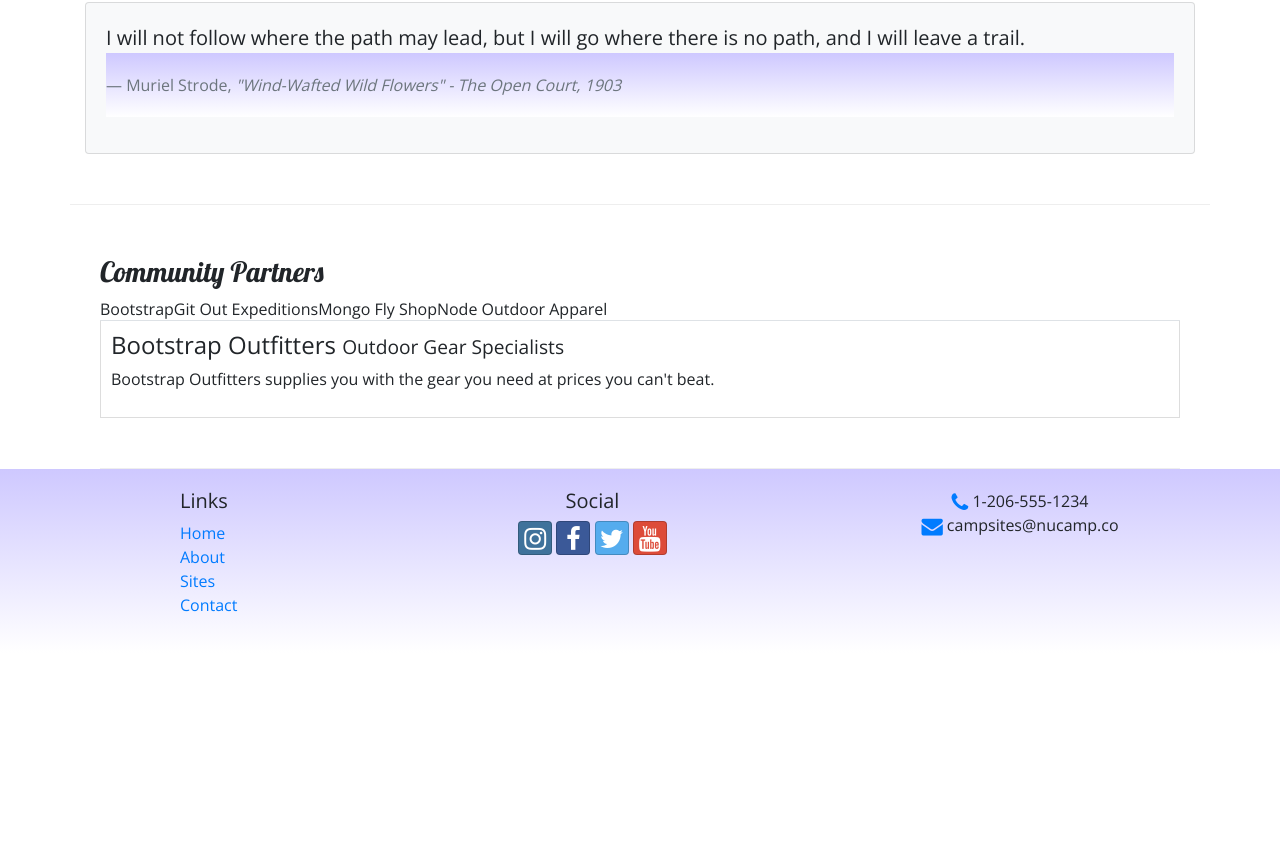
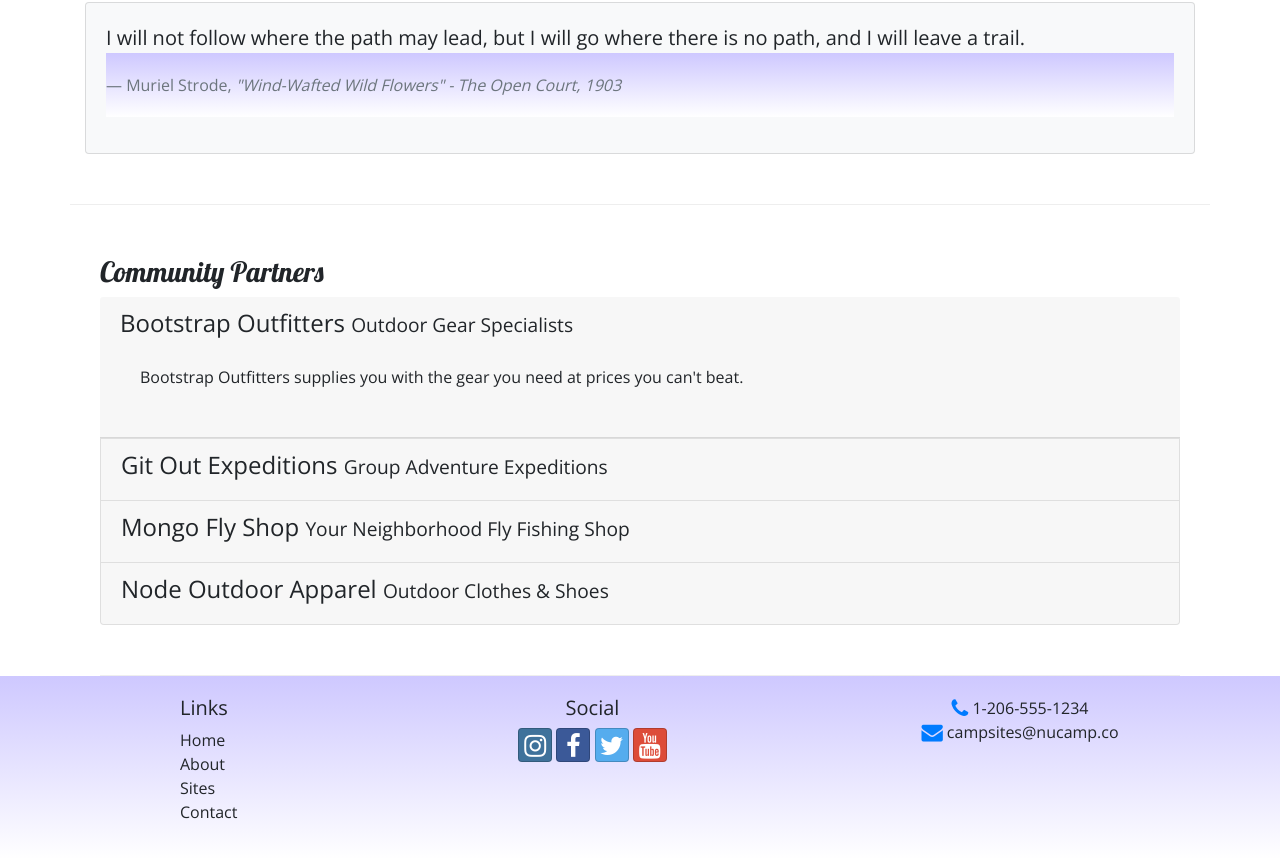
Before and after one commit to BennyDeet/bootstrap, a website: page aboutus.html in a window 1280 px wide. Shown: the part 688-1546 px from the top of the page. Before the commit the page ends 1341 px from the top, so only its background shows below. Drawn offline with nearby package versions, Linux system fonts and the light colour scheme.

Commit message:
Accordion

```diff
--- a/aboutus.html
+++ b/aboutus.html
@@ -32,7 +32,8 @@
                     <h2>a better way to camp</h2>
                 </div>
                 <div class="col col-md-4 col-xl-2 mt-4">
-                    <a href="contactus.html#reserveForm" class="btn btn-lg btn-info text-white text-nowrap">Reserve Campsite</a>
+                    <a href="contactus.html#reserveForm" class="btn btn-lg btn-info text-white text-nowrap">Reserve
+                        Campsite</a>
                 </div>
             </div>
         </div>
@@ -115,29 +116,65 @@
         <div class="container ">
             <div class="col row-content">
                 <h3>Community Partners</h3>
-                <ul class="nav nav-tabs">
-                    <li class="nav-item active" href="#bootstrap" role="tab" data-toggle="tab">Bootstrap</li>
-                    <li class="nav-item" href="#git" role="tab" data-toggle="tab">Git Out Expeditions</li>
-                    <li class="nav-item" href="#mongo" role="tab" data-toggle="tab">Mongo Fly Shop</li>
-                    <li class="nav-item" href="#node" role="tab" data-toggle="tab">Node Outdoor Apparel</li>
-                </ul>
 
-                <div class="tab-content">
-                    <div role="tabpanel" class="tab-pane fade show active" id="bootstrap">
-                        <h4>Bootstrap Outfitters <small>Outdoor Gear Specialists</small></h4>
-                        <p class="d-none d-sm-block">Bootstrap Outfitters supplies you with the gear you need at prices you can't beat.</p>
+                <div class="accordion">
+                    <div role="tab" class="card-header">
+                        <h4>
+                            <a data-toggle="collapse" data-target="#bootstrap">
+                                Bootstrap Outfitters <small>Outdoor Gear Specialists</small>
+                            </a>
+                        </h4>
+                        <div class="collapse show" id="bootstrap" data-parent="#accordion">
+                            <div class="card-body">
+                                <p class="d-none d-sm-block">Bootstrap Outfitters supplies you with the gear you need at
+                                    prices you can't beat.</p>
+                            </div>
+                        </div>
                     </div>
-                    <div role="tabpanel" class="tab-pane fade" id="git">
-                        <h4>Git Out Expeditions <small>Group Adventure Expeditions</small></h4>
-                        <p class="d-none d-sm-block">Join Git Out Expeditions to explore new horizons with a group of other adventurers!</p>
+                    <div class="card">
+                        <div role="tab" class="card-header">
+                            <h4>
+                                <a class="collapsed" data-toggle="collapse" data-target="#git">
+                                    Git Out Expeditions <small>Group Adventure Expeditions</small>
+                                </a>
+                            </h4>
+                            <div class="collapse" id="git" data-parent="#accordion">
+                                <div class="card-body">
+                                    <p class="d-none d-sm-block">Join Git Out Expeditions to explore new horizons with a
+                                        group of other adventurers!</p>
+                                </div>
+                            </div>
+                        </div>
                     </div>
-                    <div role="tabpanel" class="tab-pane fade" id="mongo">
-                        <h4>Mongo Fly Shop <small>Your Neighborhood Fly Fishing Shop.</small></h4>
-                        <p class="d-none d-sm-block">Need a new fishing pole, a tacklebox, or flies of all kinds? Stop by Mongo Fly Shop.</p>
+                    <div class="card">
+                        <div role="tab" class="card-header">
+                            <h4>
+                                <a class="collapsed" data-toggle="collapse" data-target="#mongo">
+                                    Mongo Fly Shop <small>Your Neighborhood Fly Fishing Shop</small>
+                                </a>
+                            </h4>
+                            <div class="collapse" id="mongo" data-parent="#accordion">
+                                <div class="card-body">
+                                    <p class="d-none d-sm-block">Need a new fishing pole, a tacklebox, or flies of all
+                                        kinds? Stop by Mongo Fly Shop.</p>
+                                </div>
+                            </div>
+                        </div>
                     </div>
-                    <div role="tabpanel" class="tab-pane fade" id="node">
-                        <h4>Node Outdoor Apparel <small>Outdoor Clothes & Shoes</small></h4>
-                        <p class="d-none d-sm-block">From polar fleeces to swimsuits, hiking boots to waders, a visit to Node will be sure to get you covered.</p>
+                    <div class="card">
+                        <div role="tab" class="card-header">
+                            <h4>
+                                <a class="collapsed" data-toggle="collapse" data-target="#node">
+                                    Node Outdoor Apparel <small>Outdoor Clothes & Shoes</small>
+                                </a>
+                            </h4>
+                            <div class="collapse" id="node" data-parent="#accordion">
+                                <div class="card-body">
+                                    <p class="d-none d-sm-block">From polar fleeces to swimsuits, hiking boots to
+                                        waders, a visit to Node will be sure to get you covered.</p>
+                                </div>
+                            </div>
+                        </div>
                     </div>
                 </div>
             </div>
--- a/css/styles.css
+++ b/css/styles.css
@@ -41,8 +41,7 @@
   padding: 20px 0;
 }
 
-.tab-content {
-  border: 1px solid #DDD;
-  border-top: none;
-  padding: 10px;
+a, a:hover {
+  color: inherit;
+  text-decoration: none;
 }
```
